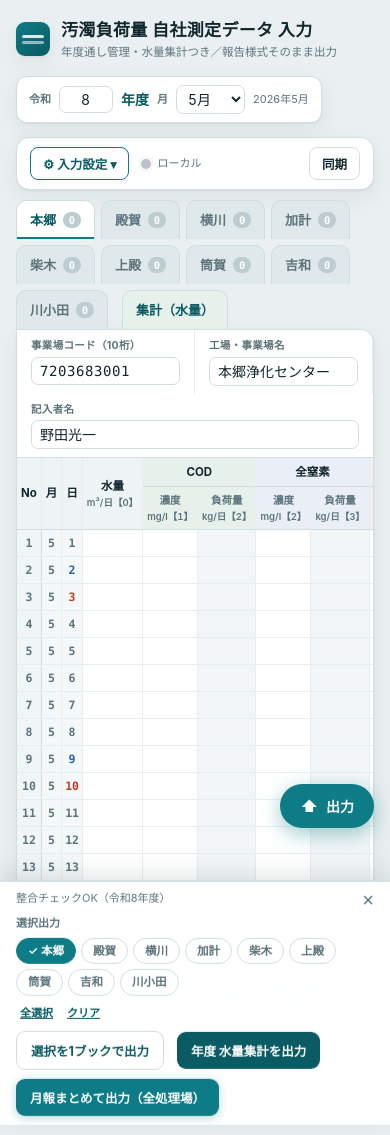
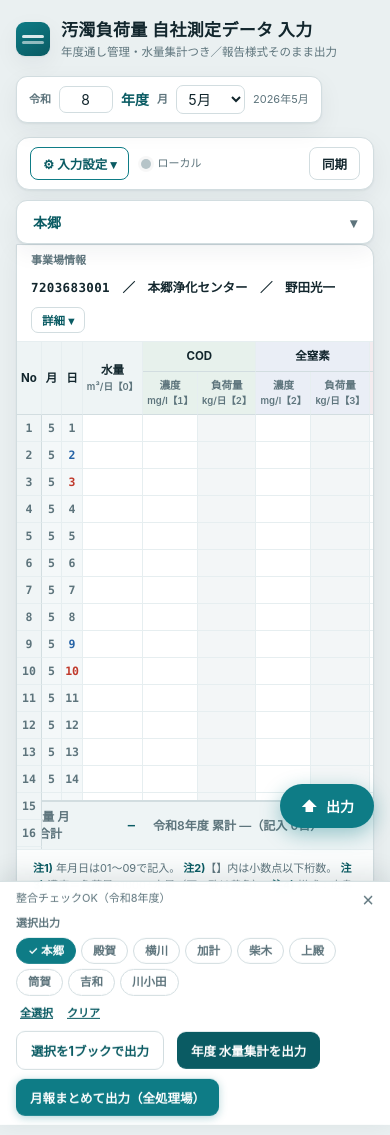
Before and after one commit to cpkanri/odaku, a plain HTML site: page index.html in a window 390 px wide. After the commit the page ends 1020 px from the top, so only its background shows below. Drawn offline with nearby package versions, Linux system fonts and the light colour scheme.

Commit message:
Replace index.html with updated app build
Co-Authored-By: Claude Opus 4.8 <noreply@anthropic.com>

```diff
--- a/index.html
+++ b/index.html
@@ -93,6 +93,17 @@ h1{font-size:17px;margin:0;letter-spacing:.02em;font-weight:700}
 .ufrm-row input,.ufrm-row select{flex:1 1 140px;border:1px solid var(--line);border-radius:8px;padding:8px 10px;font-size:13px;font-family:var(--jp);background:#fff}
 
 .tabs{display:flex;gap:6px;flex-wrap:wrap}
+.plantbar{position:relative}
+.plant-toggle{display:none;width:100%;align-items:center;justify-content:space-between;border:1px solid var(--line);background:#fff;color:var(--accent-d);font-family:var(--jp);font-weight:700;font-size:14px;padding:11px 16px;border-radius:11px;cursor:pointer;box-shadow:var(--shadow)}
+.plant-toggle .caret{color:var(--muted);transition:transform .18s}
+.plantbar.open .plant-toggle .caret{transform:rotate(180deg)}
+.meta-head{display:flex;align-items:center;gap:10px;padding:8px 14px;flex-wrap:wrap;border-bottom:1px solid var(--line2)}
+.meta-title{font-size:11px;font-weight:700;color:var(--muted)}
+.meta-summary{font-size:12.5px;font-weight:600;color:var(--ink);flex:1 1 auto;min-width:120px}
+.meta-summary .code{font-family:var(--mono);letter-spacing:.03em}
+.mini2{font-size:11.5px;font-weight:600;border:1px solid var(--line);background:#fff;color:var(--accent-d);border-radius:7px;padding:4px 10px;cursor:pointer}
+.mini2.on{background:var(--accent);color:#fff;border-color:var(--accent)}
+.meta-collapse{display:none}
 .tab{position:relative;border:1px solid var(--line);border-bottom:0;background:#dfe8ea;color:var(--muted);font-family:var(--jp);font-weight:700;font-size:13px;padding:9px 13px 10px;border-radius:10px 10px 0 0;cursor:pointer;transition:.12s;display:flex;align-items:center;gap:7px}
 .tab:hover{background:#e9f0f1;color:var(--ink)}
 .tab.on{background:var(--panel);color:var(--accent-d);box-shadow:0 -2px 0 var(--accent) inset}
@@ -109,6 +120,7 @@ h1{font-size:17px;margin:0;letter-spacing:.02em;font-weight:700}
 .meta .cell:last-child{border-right:0}
 .meta .k{font-size:10.5px;color:var(--muted);font-weight:700;letter-spacing:.03em;margin-bottom:3px}
 .meta input{width:100%;border:1px solid var(--line);border-radius:7px;padding:5px 8px;font-family:var(--jp);font-size:14px;color:var(--ink);background:#fff}
+.meta input:read-only{background:#f3f6f7;color:#5d747c;border-color:var(--line2);cursor:default}
 .meta input.code{font-family:var(--mono);letter-spacing:.04em}
 .meta input.miss{border-color:var(--warn-b);background:#fffbeb}
 .metanote{font-size:11px;color:var(--warn-b);padding:6px 14px;background:#fffbeb;border-bottom:1px solid var(--line2);display:none}
@@ -187,6 +199,14 @@ table.sum td.cur{box-shadow:inset 0 0 0 2px var(--accent)}
 #toast.show{opacity:1;transform:translateX(-50%) translateY(0)}
 #toast.err{background:var(--danger)}
 @media (max-width:680px){.meta .cell{flex:1 1 50%}td input{min-width:54px}}
+@media (max-width:819px){
+  .plant-toggle{display:flex}
+  .plantbar:not(.open) .tabs{display:none}
+  .plantbar.open .tabs{margin-top:7px}
+  .tab{border-bottom:1px solid var(--line);border-radius:9px}
+  .meta-collapse{display:inline-flex}
+  .meta.collapsed{display:none}
+}
 </style>
 </head>
 <body>
@@ -241,7 +261,10 @@ table.sum td.cur{box-shadow:inset 0 0 0 2px var(--accent)}
     <input type="file" id="jsonFile" accept=".json" style="display:none">
   </div>
 
-  <div class="tabs" id="tabs"></div>
+  <div class="plantbar" id="plantbar">
+    <button class="plant-toggle" id="plantToggle"><span id="plantToggleName">処理場</span><span class="caret">▾</span></button>
+    <div class="tabs" id="tabs"></div>
+  </div>
 
   <div class="panel" id="panel"></div>
 </div>
@@ -366,20 +389,23 @@ const $=s=>document.querySelector(s);
 const fmt=v=>v==null?'—':Math.round(v).toLocaleString('ja-JP');
 
 function buildMonthSelect(){const sel=$('#month');sel.innerHTML='';FYMONTHS.forEach(m=>{const o=document.createElement('option');o.value=m;o.textContent=m+'月';if(m===state.month)o.selected=true;sel.appendChild(o);});}
+function plantLabel(){return state.plant==='__sum__'?'集計（水量）':state.plant;}
+function closePlantbar(){const pb=$('#plantbar');if(pb)pb.classList.remove('open');}
 function renderTabs(){
+  const tn=$('#plantToggleName');if(tn)tn.textContent=plantLabel();
   const wrap=$('#tabs');wrap.innerHTML='';
   PLANTS.forEach(p=>{
     const n=filledDays(state.fy,p.key,state.month);
     const b=document.createElement('button');
     b.className='tab'+(p.key===state.plant?' on':'');
     b.innerHTML=`${p.key}<span class="cnt${n?'':' zero'}">${n}</span>`;
-    b.onclick=()=>{state.plant=p.key;renderPanel();renderTabs();};
+    b.onclick=()=>{state.plant=p.key;closePlantbar();renderPanel();renderTabs();};
     wrap.appendChild(b);
   });
   const s=document.createElement('button');
   s.className='tab sum'+(state.plant==='__sum__'?' on':'');
   s.innerHTML='集計（水量）';
-  s.onclick=()=>{state.plant='__sum__';renderPanel();renderTabs();};
+  s.onclick=()=>{state.plant='__sum__';closePlantbar();renderPanel();renderTabs();};
   wrap.appendChild(s);
 }
 function renderPanel(){
@@ -390,13 +416,20 @@ function renderPanel(){
 }
 function renderPlant(){
   const p=PLANTS.find(x=>x.key===state.plant);const m=getMeta(p);
+  const isAdmin=!!(SESSION&&SESSION.user&&SESSION.user.role==='admin');
   const panel=$('#panel');
   panel.innerHTML=`
-   <div class="metanote ${p.isNew&&!m.code?'show':''}" id="metanote">この処理場は新規追加です。事業場コード（10桁）を入力してください。</div>
-   <div class="meta">
-     <div class="cell"><div class="k">事業場コード（10桁）</div><input class="code ${p.isNew&&!m.code?'miss':''}" id="mi-code" value="${esc(m.code)}" placeholder="未入力" inputmode="numeric"></div>
-     <div class="cell"><div class="k">工場・事業場名</div><input id="mi-name" value="${esc(m.name)}"></div>
-     <div class="cell"><div class="k">記入者名</div><input id="mi-writer" value="${esc(m.writer)}"></div>
+   <div class="metanote ${p.isNew&&!m.code?'show':''}" id="metanote">この処理場は新規追加です。管理者で「✏ 編集」から事業場コード（10桁）を入力してください。</div>
+   <div class="meta-head">
+     <span class="meta-title">事業場情報</span>
+     <span class="meta-summary"><span class="code">${esc(m.code)||'コード未入力'}</span>　／　${esc(m.name)}　／　${esc(m.writer)}</span>
+     ${isAdmin?'<button class="mini2" id="metaEdit">✏ 編集</button>':''}
+     <button class="mini2 meta-collapse" id="metaCollapse">詳細 ▾</button>
+   </div>
+   <div class="meta collapsed" id="metaFields">
+     <div class="cell"><div class="k">事業場コード（10桁）</div><input class="code ${p.isNew&&!m.code?'miss':''}" id="mi-code" value="${esc(m.code)}" placeholder="未入力" inputmode="numeric" readonly></div>
+     <div class="cell"><div class="k">工場・事業場名</div><input id="mi-name" value="${esc(m.name)}" readonly></div>
+     <div class="cell"><div class="k">記入者名</div><input id="mi-writer" value="${esc(m.writer)}" readonly></div>
    </div>
    <div class="grid-scroll"><table id="grid">
      <thead>
@@ -415,6 +448,16 @@ function renderPlant(){
   $('#mi-code').addEventListener('input',e=>{setMeta(p,'code',e.target.value);});
   $('#mi-name').addEventListener('input',e=>{setMeta(p,'name',e.target.value);renderTabs();});
   $('#mi-writer').addEventListener('input',e=>{setMeta(p,'writer',e.target.value);});
+  // 詳細の開閉（スマホ）
+  const mc=$('#metaCollapse');if(mc)mc.addEventListener('click',()=>{const f=$('#metaFields');const open=f.classList.contains('collapsed');f.classList.toggle('collapsed',!open);mc.textContent=open?'詳細 ▴':'詳細 ▾';});
+  // 編集ロック解除（管理者のみ）
+  const me=$('#metaEdit');
+  if(me)me.addEventListener('click',()=>{
+    const ro=$('#mi-code').readOnly;
+    ['#mi-code','#mi-name','#mi-writer'].forEach(s=>{$(s).readOnly=!ro;});
+    me.classList.toggle('on',ro);me.textContent=ro?'🔒 完了':'✏ 編集';
+    if(ro){$('#metaFields').classList.remove('collapsed');if(mc)mc.textContent='詳細 ▴';$('#mi-code').focus();}
+  });
   renderGrid();
 }
 function setMeta(p,k,v){state.meta[p.key]=state.meta[p.key]||{};state.meta[p.key][k]=v;
@@ -766,6 +809,7 @@ $('#selClear').addEventListener('click',()=>{selSet.clear();renderSelChips();});
 function setExportBar(open){const bar=$('#exportbar'),fab=$('#exFab');bar.classList.toggle('open',open);fab.classList.toggle('hide',open);}
 $('#exFab').addEventListener('click',()=>setExportBar(true));
 $('#barClose').addEventListener('click',()=>setExportBar(false));
+$('#plantToggle').addEventListener('click',()=>$('#plantbar').classList.toggle('open'));
 // 入力設定（移動方向・負荷量・保存等）の開閉
 $('#toolToggle').addEventListener('click',()=>{const tb=$('#toolbar'),btn=$('#toolToggle');const open=tb.classList.contains('collapsed');tb.classList.toggle('collapsed',!open);btn.classList.toggle('on',open);btn.textContent=open?'⚙ 入力設定 ▴':'⚙ 入力設定 ▾';});
 // 出力実行後はスマホでは自動で閉じる（入力に戻りやすく）
```
